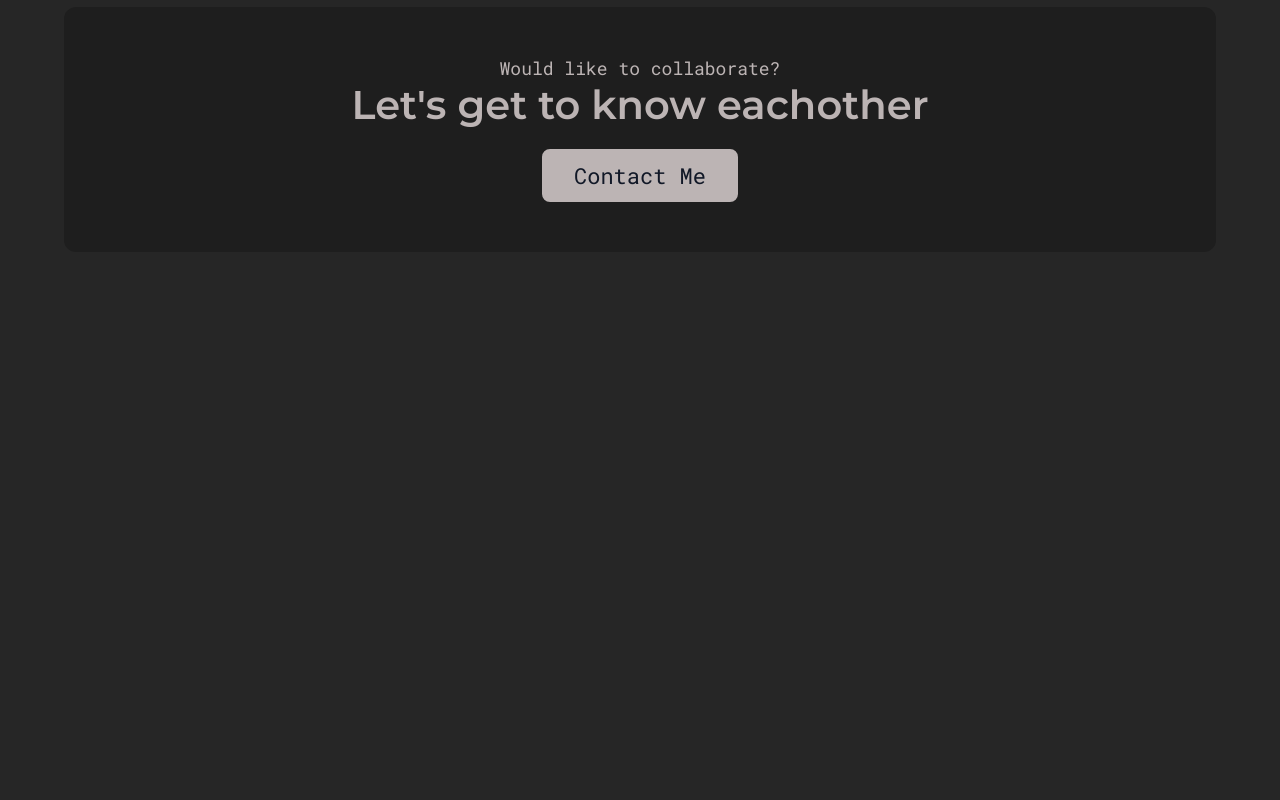
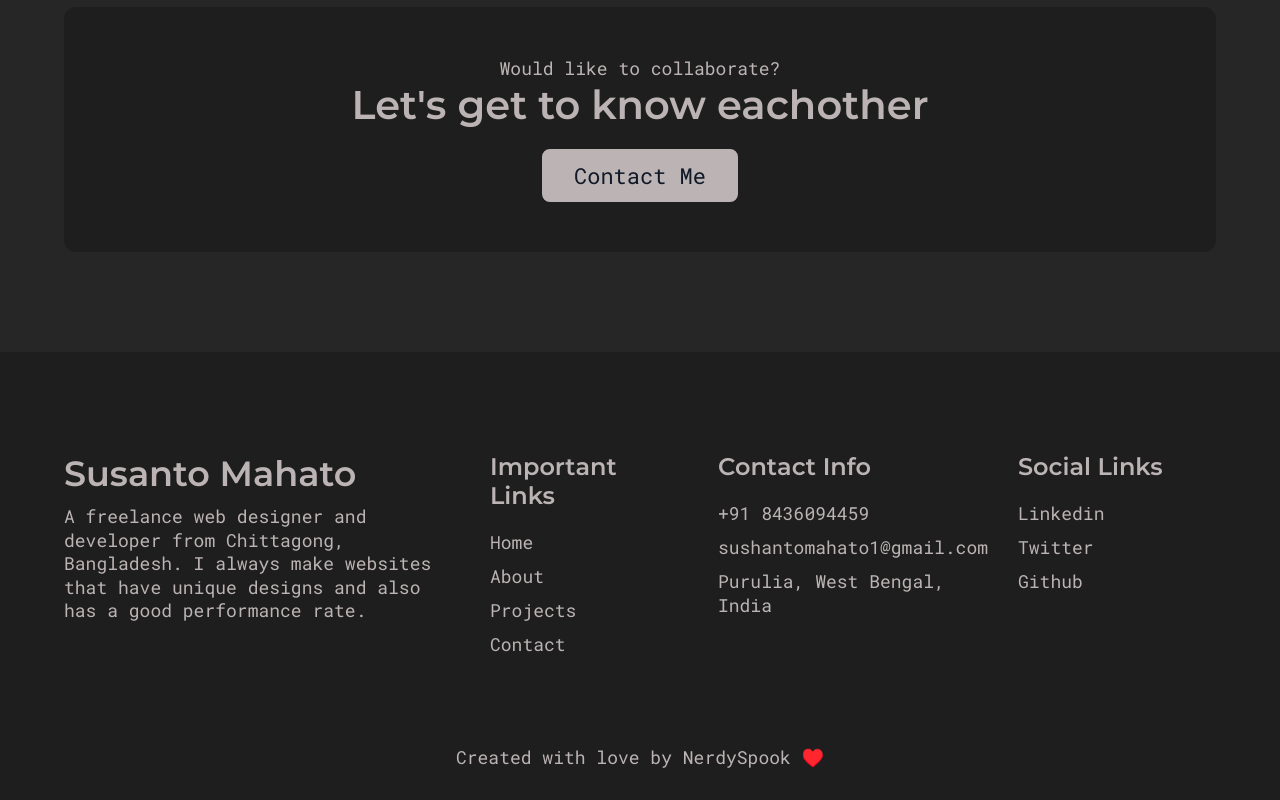
Before and after one commit to nerdyspook/nerdyspook-react-portfolio, a React (Create React App) app: page / in a window 1280 px wide. Shown: the part 3993-4793 px from the top of the page. Before the commit the page ends 4345 px from the top, so only its background shows below. Built offline with nearby package versions, Linux system fonts and the light colour scheme; a web font is replaced by a local one.

Commit message:
footer section added

```diff
--- /dev/null
+++ b/src/components/Footer.jsx
@@ -0,0 +1,147 @@
+import React from 'react';
+import styled from 'styled-components';
+
+import Ptext from './Ptext';
+import FooterColumn from './FooterColumn';
+
+const FooterStyles = styled.div`
+  padding-top: 10rem;
+  background-color: var(--deep-dark);
+
+  .container {
+    display: flex;
+    gap: 3rem;
+  }
+
+  .footer__col1 {
+    flex: 2;
+  }
+
+  .footer__col2,
+  .footer__col3,
+  .footer__col4 {
+    flex: 1;
+  }
+
+  .footer__col1__title {
+    font-size: 3.5rem;
+    margin-bottom: 1rem;
+  }
+
+  .copyright {
+    background-color: var(--deep-dark);
+    padding: 3rem 0;
+    margin-top: 5rem;
+
+    display: flex;
+    align-items: center;
+    justify-content: center;
+  }
+
+  @media screen and (max-width: 768px) {
+    .container {
+      flex-direction: column;
+      gap: 0;
+
+      & > div {
+        margin-top: 5rem;
+      }
+    }
+
+    .footer__col1 .para {
+      max-width: 100%;
+    }
+
+    .copyright {
+      margin: 0;
+    }
+  }
+`;
+
+export default function Footer() {
+  return (
+    <FooterStyles>
+      <div className="container">
+        <div className="footer__col1">
+          <h1 className="footer__col1__title">Susanto Mahato</h1>
+          <Ptext light>
+            A freelance web designer and developer from Chittagong, Bangladesh.
+            I always make websites that have unique designs and also has a good
+            performance rate.
+          </Ptext>
+        </div>
+        <div className="footer__col2">
+          <FooterColumn
+            heading="Important Links"
+            links={[
+              {
+                title: 'Home',
+                path: '/',
+                type: 'Link',
+              },
+              {
+                title: 'About',
+                path: '/about',
+                type: 'Link',
+              },
+              {
+                title: 'Projects',
+                path: '/projects',
+                type: 'Link',
+              },
+              {
+                title: 'Contact',
+                path: '/contact',
+                type: 'Link',
+              },
+            ]}
+          />
+        </div>
+        <div className="footer__col3">
+          <FooterColumn
+            heading="Contact Info"
+            links={[
+              {
+                title: '+91 8436094459',
+                path: 'tel:+918436094459',
+              },
+              {
+                title: 'sushantomahato1@gmail.com',
+                path: 'mailto:sushantomahato1@gmail.com',
+              },
+              {
+                title: 'Purulia, West Bengal, India',
+                path: 'https://www.google.com/maps/place/Purulia,+West+Bengal/@23.3307423,86.3273686,13z/data=!3m1!4b1!4m5!3m4!1s0x39f67d8536b0f1fd:0xdc1033bd1a93d07b!8m2!3d23.3322026!4d86.3616405',
+              },
+            ]}
+          />
+        </div>
+        <div className="footer__col4">
+          <FooterColumn
+            heading="Social Links"
+            links={[
+              {
+                title: 'Linkedin',
+                path: '',
+              },
+              {
+                title: 'Twitter',
+                path: '',
+              },
+              {
+                title: 'Github',
+                path: '',
+              },
+            ]}
+          />
+        </div>
+      </div>
+
+      <div className="copyright">
+        <div className="container">
+          <Ptext light>Created with love by NerdySpook ♥️</Ptext>
+        </div>
+      </div>
+    </FooterStyles>
+  );
+}
--- /dev/null
+++ b/src/components/FooterColumn.jsx
@@ -0,0 +1,54 @@
+import React from 'react';
+import { Link } from 'react-router-dom';
+import styled from 'styled-components';
+
+const ColStyles = styled.div`
+  .heading {
+    font-size: 2.4rem;
+    margin-bottom: 2rem;
+  }
+
+  li {
+    margin-bottom: 1rem;
+  }
+
+  a {
+    font-size: 1.8rem;
+  }
+`;
+
+export default function FooterColumn({
+  heading = 'Column Heading',
+  links = [
+    {
+      type: 'Link',
+      title: 'Home',
+      path: '/home',
+    },
+
+    {
+      type: 'Link',
+      title: 'About',
+      path: '/about',
+    },
+  ],
+}) {
+  return (
+    <ColStyles>
+      <h1 className="heading">{heading}</h1>
+      <ul>
+        {links.map((item, index) => (
+          <li key={index}>
+            {item.type === 'Link' ? (
+              <Link to={item.path}>{item.title}</Link>
+            ) : (
+              <a href={item.path} target="_blank" rel="noreferrer">
+                {item.title}
+              </a>
+            )}
+          </li>
+        ))}
+      </ul>
+    </ColStyles>
+  );
+}
--- a/src/pages/Home.jsx
+++ b/src/pages/Home.jsx
@@ -2,6 +2,7 @@ import React from 'react';
 
 import AboutSection from '../components/AboutSection';
 import ContactBanner from '../components/ContactBanner';
+import Footer from '../components/Footer';
 import HeroSection from '../components/HeroSection';
 import ProjectsSection from '../components/ProjectsSection';
 import ServicesSection from '../components/ServicesSection';
@@ -16,6 +17,7 @@ export default function home() {
       <ProjectsSection />
       <TestimonialsSection />
       <ContactBanner />
+      <Footer />
     </div>
   );
 }
```
